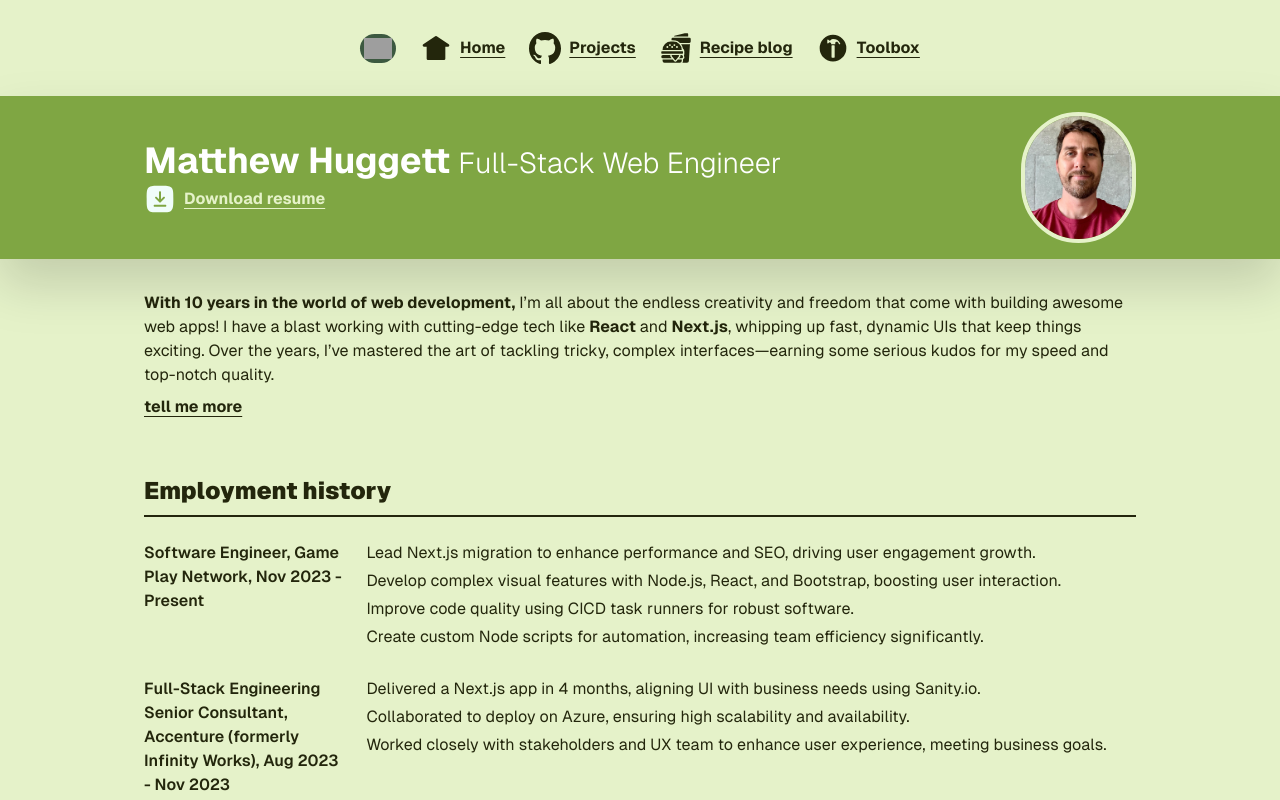
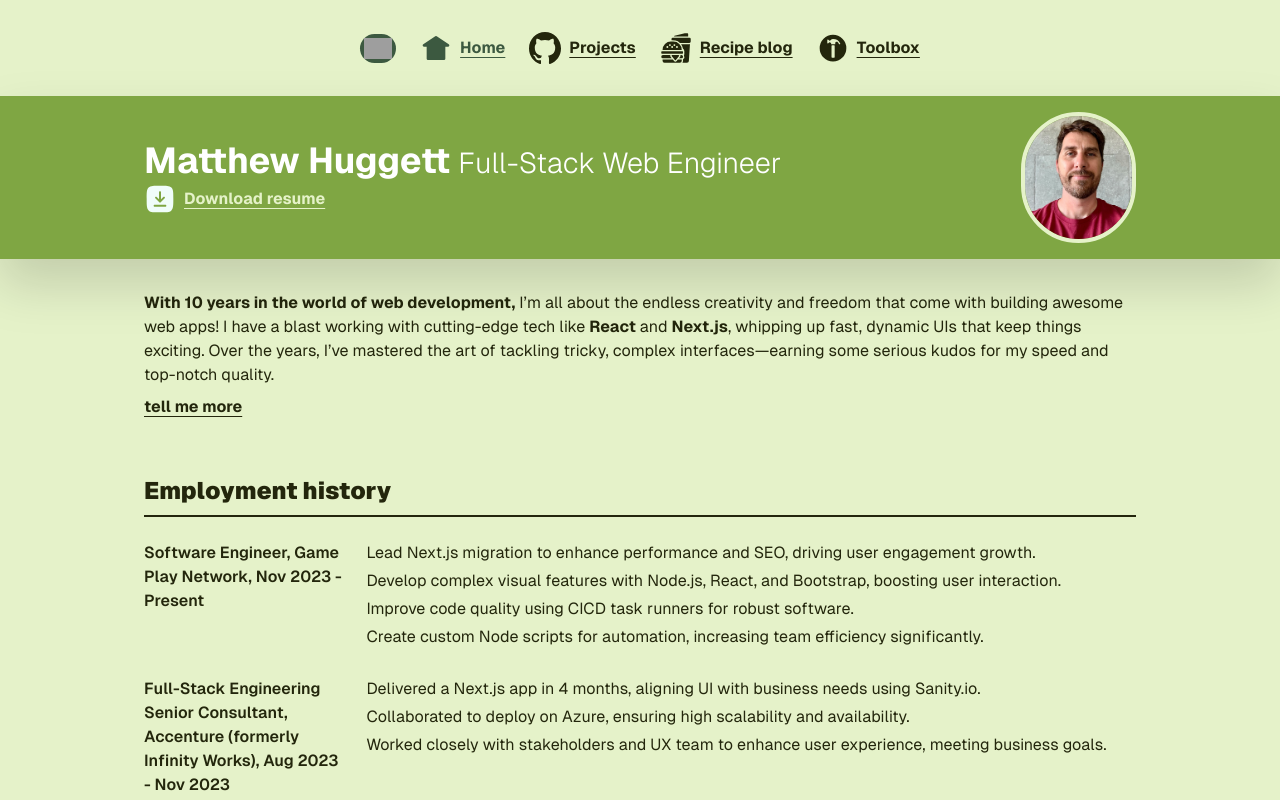
Before and after one commit to huggie1984/portfolio, a Next.js app: page / in a window 1280 px wide. Shown: the top 800 px of the page. Built offline with nearby package versions, Linux system fonts and the light colour scheme; grey boxes are pictures that could not be loaded.

Commit message:
Active nav items & build recipe blog page

```diff
--- a/app/globals.css
+++ b/app/globals.css
@@ -33,6 +33,12 @@ body {
   .link-dark {
     @apply text-bamboo-800 hover:text-bamboo-600 underline underline-offset-4 font-bold;
   }
+  .link-active-light {
+    @apply text-bamboo-200 underline underline-offset-4 font-bold;
+  }
+  .link-active-dark {
+    @apply text-bamboo-600 underline underline-offset-4 font-bold;
+  }
 }
 
 @media print {
--- a/app/layout.tsx
+++ b/app/layout.tsx
@@ -1,13 +1,8 @@
 import type { Metadata } from 'next';
 import localFont from 'next/font/local';
-import Link from 'next/link';
 import './globals.css';
 import { ThemeProvider } from '@/contexts/theme-context/theme-context';
-import { DarkModeToggle } from '@/components/dark-mode-toggle/dark-mode-toggle';
-import { Toolbox } from '@/components/icons/Toolbox';
-import { Food } from '@/components/icons/Food';
-import { Home } from '@/components/icons/Home';
-import { Github } from '@/components/icons/Github';
+import { SiteNav } from '@/components/site-nav/site-nav';
 
 const geistSans = localFont({
   src: './fonts/GeistVF.woff',
@@ -36,37 +31,7 @@ export default function RootLayout({
         className={`text-bamboo-800 dark:text-white bg-bamboo-50 dark:bg-bamboo-800 py-4 sm:py-8 ${geistSans.variable} ${geistMono.variable} antialiased`}
       >
         <div className="flex flex-col min-h-screen gap-8 font-[family-name:var(--font-geist-sans)]">
-          <nav className="flex gap-6 flex-wrap items-center justify-center">
-            <DarkModeToggle />
-            <Link
-              href="/"
-              className="flex items-center gap-2 link-dark dark:link-light"
-            >
-              <Home />
-              <span className="hidden sm:block">Home</span>
-            </Link>
-            <Link
-              href="/git-projects"
-              className="flex items-center gap-2 link-dark dark:link-light"
-            >
-              <Github />
-              <span className="hidden sm:block">Projects</span>
-            </Link>
-            <Link
-              href="/recipe-blog"
-              className="flex items-center gap-2 link-dark dark:link-light"
-            >
-              <Food />
-              <span className="hidden sm:block">Recipe blog</span>
-            </Link>
-            <Link
-              href="/toolbox"
-              className="flex items-center gap-2 link-dark dark:link-light"
-            >
-              <Toolbox />
-              <span className="hidden sm:block">Toolbox</span>
-            </Link>
-          </nav>
+          <SiteNav />
           {children}
         </div>
       </body>
--- a/app/recipe-blog/[slug]/page.tsx
+++ b/app/recipe-blog/[slug]/page.tsx
@@ -11,36 +11,63 @@ export default async function Page({ params }: { params: { slug: string } }) {
   const { slug } = params;
 
   const recipe = await fetchRecipeById(slug);
+  console.log('>>>>', recipe);
 
   if (!recipe) {
     return <div>Recipe not found</div>;
   }
 
   return (
-    <main className="flex flex-col gap-8 items-center sm:items-start">
+    <main className="flex flex-col gap-8 items-center md:items-start">
       <div className=" bg-bamboo-400 w-full drop-shadow-2xl">
         <section className="container p-4">
-          <h1 className="text-3xl sm:text-4xl font-bold text-white">
+          <h1 className="text-3xl md:text-4xl font-bold text-white">
             {recipe.title}
           </h1>
         </section>
       </div>
       <div className="container flex flex-col gap-4">
-        <Image
-          src={recipe.image}
-          alt={recipe.imageAlt}
-          width={500}
-          height={300}
-          className="w-full max-w-[500px] h-[250px] object-cover sm:h-[300px]"
-        />
-        <p>ingredients</p>
-        <p>method</p>
+        <div className="grid grid-cols-1 md:grid-cols-2 gap-4 ">
+          <Image
+            src={recipe.image}
+            alt={recipe.imageAlt}
+            width={678}
+            height={300}
+            className="w-full max-w-[678px] h-[250px] object-cover"
+          />
+
+          <section>
+            <h2 className="text-xl font-bold">Shopping list:</h2>
+            <div>
+              {recipe.ingredients.map((ingredient, index) => (
+                <span key={index}>
+                  {ingredient}
+                  {index < recipe.ingredients.length - 1 && ', '}
+                </span>
+              ))}
+            </div>
+          </section>
+        </div>
+
+        <section>
+          <h2 className="text-xl font-bold">Method:</h2>
+          <ul className="flex flex-col gap-2">
+            {recipe.steps.map((step, index) => (
+              <li key={index}>
+                <p>
+                  <span className="font-bold"> Step {index + 1}, </span>
+                  <span className="italic">{step}</span>
+                </p>
+              </li>
+            ))}
+          </ul>
+        </section>
       </div>
     </main>
   );
 }
 
-async function fetchRecipeById(recipeId: string) {
+async function fetchRecipeById(recipeId: string): Promise<Recipe | null> {
   const client = new DynamoDBClient({
     region: process.env.AWS_REGION,
     credentials: {
@@ -58,7 +85,7 @@ async function fetchRecipeById(recipeId: string) {
     });
 
     const data = await dynamo.send(command);
-    return data.Item; // Return the recipe item
+    return data.Item as Recipe; // Return the recipe item
   } catch (error) {
     console.error('Error fetching recipe from DynamoDB:', error);
     return null;
--- a/components/icons/Food.tsx
+++ b/components/icons/Food.tsx
@@ -1,6 +1,10 @@
-export const Food = () => (
+export const Food = ({ isActive }: { isActive: boolean }) => (
   <svg
-    className="dark:fill-teal-50 fill-bamboo-800"
+    className={
+      isActive
+        ? 'dark:fill-bamboo-200 fill-bamboo-600'
+        : 'dark:fill-bamboo-50 fill-bamboo-800'
+    }
     width="32px"
     height="32px"
     viewBox="0 0 50 50"
--- a/components/icons/Github.tsx
+++ b/components/icons/Github.tsx
@@ -1,4 +1,4 @@
-export const Github = () => (
+export const Github = ({ isActive }: { isActive: boolean }) => (
   <svg
     width="800px"
     height="800px"
@@ -10,7 +10,11 @@ export const Github = () => (
       <g
         id="Dribbble-Light-Preview"
         transform="translate(-140.000000, -7559.000000)"
-        className="dark:fill-teal-50 fill-bamboo-800"
+        className={
+          isActive
+            ? 'dark:fill-bamboo-200 fill-bamboo-600'
+            : 'dark:fill-bamboo-50 fill-bamboo-800'
+        }
       >
         <g id="icons" transform="translate(56.000000, 160.000000)">
           <path
--- a/components/icons/Home.tsx
+++ b/components/icons/Home.tsx
@@ -1,10 +1,14 @@
-export const Home = () => (
+export const Home = ({ isActive }: { isActive: boolean }) => (
   <svg
     width="32px"
     height="32px"
     viewBox="0 0 24 24"
     xmlns="http://www.w3.org/2000/svg"
-    className="dark:fill-teal-50 fill-bamboo-800"
+    className={
+      isActive
+        ? 'dark:fill-bamboo-200 fill-bamboo-600'
+        : 'dark:fill-bamboo-50 fill-bamboo-800'
+    }
   >
     <path d="M2.168,10.555a1,1,0,0,1,.278-1.387l9-6a1,1,0,0,1,1.11,0l9,6A1,1,0,0,1,21,11H19v9a1,1,0,0,1-1,1H6a1,1,0,0,1-1-1V11H3l.019-.019A.981.981,0,0,1,2.168,10.555Z" />
   </svg>
--- a/components/icons/Toolbox.tsx
+++ b/components/icons/Toolbox.tsx
@@ -1,10 +1,14 @@
-export const Toolbox = () => (
+export const Toolbox = ({ isActive }: { isActive: boolean }) => (
   <svg
     width="32px"
     height="32px"
     viewBox="-1 0 19 19"
     xmlns="http://www.w3.org/2000/svg"
-    className="dark:fill-teal-50 fill-bamboo-800"
+    className={
+      isActive
+        ? 'dark:fill-bamboo-200 fill-bamboo-600'
+        : 'dark:fill-bamboo-50 fill-bamboo-800'
+    }
   >
     <path d="M16.417 9.579A7.917 7.917 0 1 1 8.5 1.662a7.917 7.917 0 0 1 7.917 7.917zm-3.831-2.295a.396.396 0 0 0 .182-.53 4.697 4.697 0 0 0-4.225-2.642.4.4 0 0 0-.077.008 1.526 1.526 0 0 0-1.16.55h-.001l-.005.007a1.532 1.532 0 0 0-.096.131.846.846 0 0 1-1.327-.084.396.396 0 0 0-.772.123v1.605a.396.396 0 0 0 .768.137.846.846 0 0 1 1.35-.07q.028.042.06.08a.845.845 0 0 1 .137.464v.284h2.416v-.764a.846.846 0 0 1 .846-.846.838.838 0 0 1 .388.094 3.915 3.915 0 0 1 .987 1.27.396.396 0 0 0 .356.223.389.389 0 0 0 .173-.04zm-3.088.945a.318.318 0 0 0-.317-.316H7.938a.318.318 0 0 0-.317.316v6.687a.318.318 0 0 0 .317.317h1.243a.318.318 0 0 0 .317-.317z" />
   </svg>
--- /dev/null
+++ b/components/site-nav/site-nav.tsx
@@ -0,0 +1,49 @@
+'use client';
+
+import { usePathname } from 'next/navigation';
+import { DarkModeToggle } from '@/components/dark-mode-toggle/dark-mode-toggle';
+import Link from 'next/link';
+import { Home } from '@/components/icons/Home';
+import { Github } from '@/components/icons/Github';
+import { Food } from '@/components/icons/Food';
+import { Toolbox } from '@/components/icons/Toolbox';
+
+export const SiteNav = () => {
+  const pathname = usePathname();
+  const className = 'flex items-center gap-2 link-dark dark:link-light';
+  const activeClassName = 'link-active-dark dark:link-active-light';
+  return (
+    <nav className="flex gap-6 flex-wrap items-center justify-center">
+      <DarkModeToggle />
+      <Link
+        href="/"
+        className={`${className} ${pathname === '/' ? activeClassName : ''}`}
+      >
+        <Home isActive={pathname === '/'} />
+        <span className="hidden sm:block">Home</span>
+      </Link>
+      <Link
+        href="/git-projects"
+        className={`${className} ${pathname === '/git-projects' ? activeClassName : ''}`}
+      >
+        <Github isActive={pathname === '/git-projects'} />
+        <span className="hidden sm:block">Projects</span>
+      </Link>
+      <Link
+        href="/recipe-blog"
+        className={`${className} ${pathname === '/recipe-blog' ? activeClassName : ''}`}
+      >
+        <Food isActive={pathname === '/recipe-blog'} />
+        <span className="hidden sm:block">Recipe blog</span>
+      </Link>
+      <Link
+        href="/toolbox"
+        className={`${className} ${pathname === '/toolbox' ? activeClassName : ''}`}
+      >
+        <Toolbox isActive={pathname === '/toolbox'} />
+        <span className="hidden sm:block">Toolbox</span>
+      </Link>
+    </nav>
+  );
+  return;
+};
--- a/types/recipe.ts
+++ b/types/recipe.ts
@@ -2,7 +2,7 @@ export type Recipe = {
   recipeId: string;
   title: string;
   steps: string[];
-  ingredients: string;
+  ingredients: string[];
   image: string;
   imageAlt: string;
 };
```
